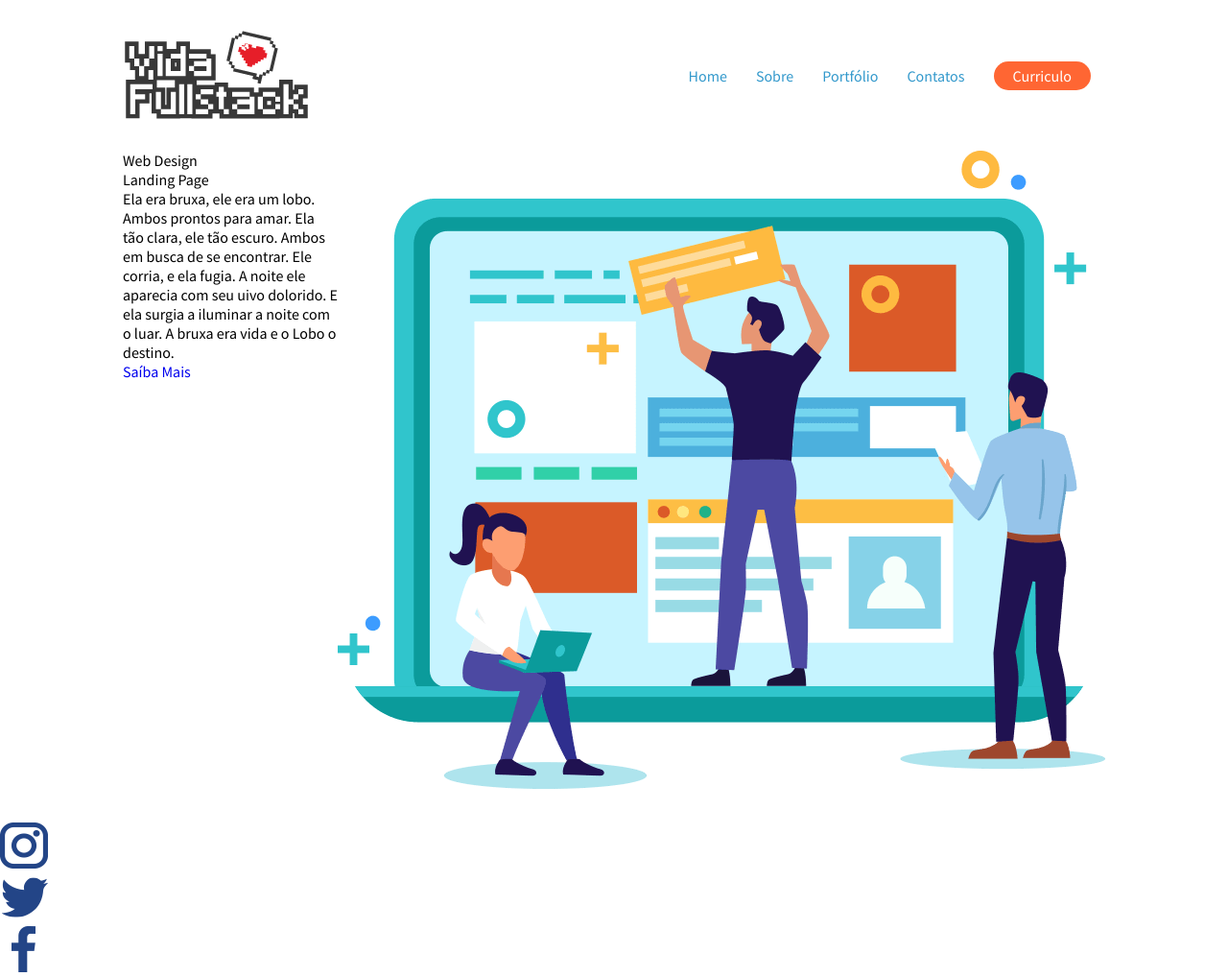
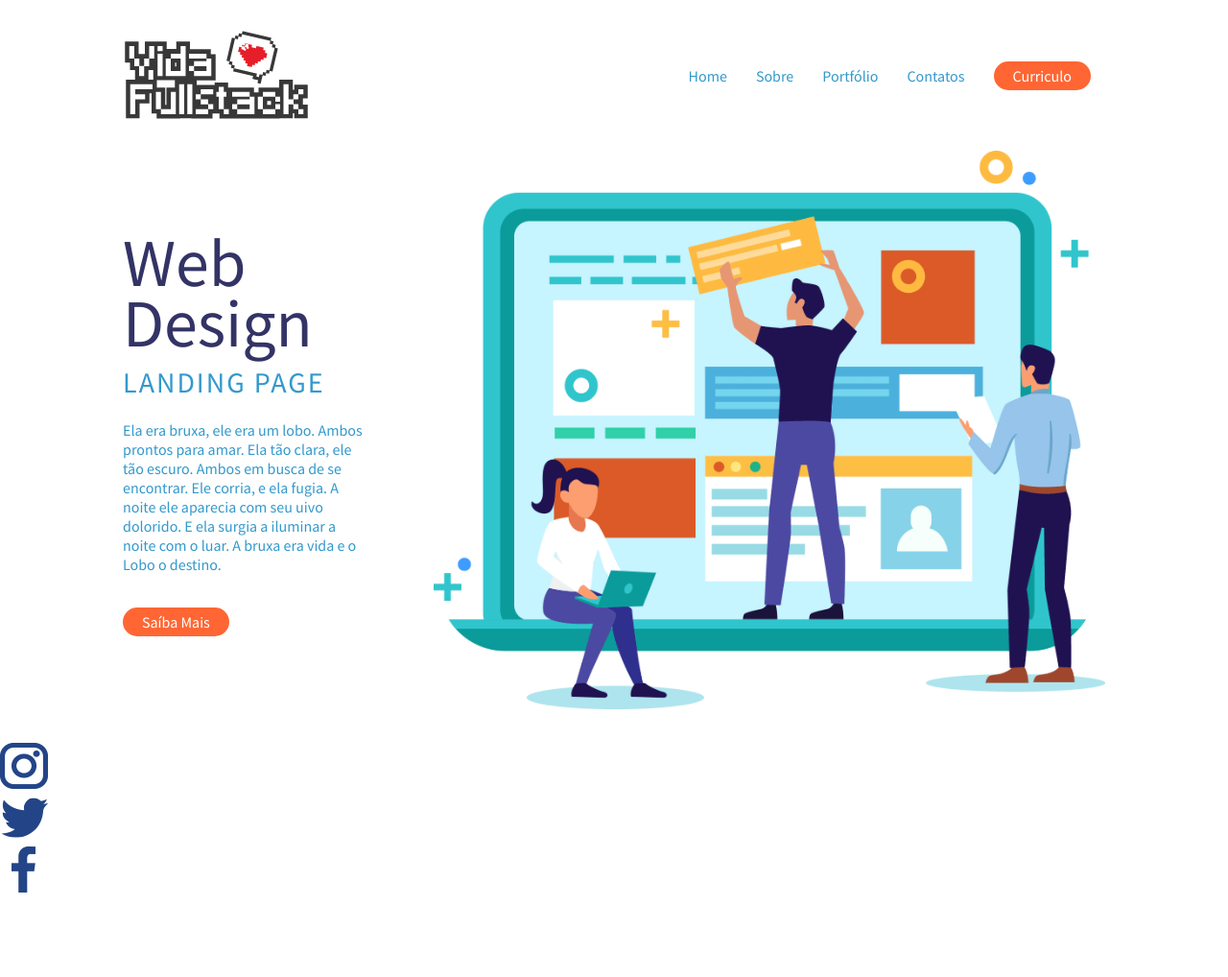
Before and after one commit to Gilson1818/Aula-03, a plain HTML site: page index.html in a window 1280 px wide. Shown: the whole page at 96% size. After the commit the page ends 935 px from the top, so only its background shows below. Drawn offline with Linux system fonts and the light colour scheme.

Commit message:
Criação do main e arquivo Css para o mesmo

```diff
--- /dev/null
+++ b/Assets/CSS/main.css
@@ -0,0 +1,33 @@
+.sobre-web-design{
+align-items: center;
+justify-content: space-between;
+}
+.sobre-web-design article{
+    width: 250px;
+}
+.sobre-web-design article h1{
+    font-size: 70px;
+    line-height: 90%;
+    font-weight: 400;
+    color:#333366
+}
+.sobre-web-design article h2,
+.sobre-web-design article p{
+    color: #3399cc;
+}
+
+.sobre-web-design article h2{
+    font-size:30px;
+    text-transform: uppercase;
+    letter-spacing: 2px;
+    line-height: 200%;
+
+}
+.sobre-web-design article p{
+
+    margin: 10px 0 40px;
+}
+.sobre-web-design figcaption img{
+    width: 700px;
+
+}
--- a/Assets/CSS/style.css
+++ b/Assets/CSS/style.css
@@ -2,12 +2,14 @@
 /*Components*/
 @import'./header.css';
 @import'./buttons.css';
+@import'./main.css';
 /*Reset css*/
 *{
     margin: 0;
     padding:0;
     border: 0;
     font-size: 100%;
+    font-weight: 300;
     font:inherit;
     vertical-align: baseline;
     text-decoration:none;
--- a/index.html
+++ b/index.html
@@ -52,7 +52,7 @@
         <!--conteiner-->
         <main class="conteiner">
             <!--Section conteudo do site-->
-            <section class="row">
+            <section class="row sobre-web-design">
                 <!--Conteudo de texto Sobre o Site-->
                 <article>
                 <h1>Web Design</h1>
@@ -68,7 +68,7 @@
         A bruxa era vida e o Lobo o destino.
                 </p>
 
-                <a href="#">Saíba Mais</a>
+                <a href="#" class="btn btn-laranja">Saíba Mais</a>
                 </article>
                 <!--Conteudo de texto Sobre o Site-->
                 <figcaption>
```
